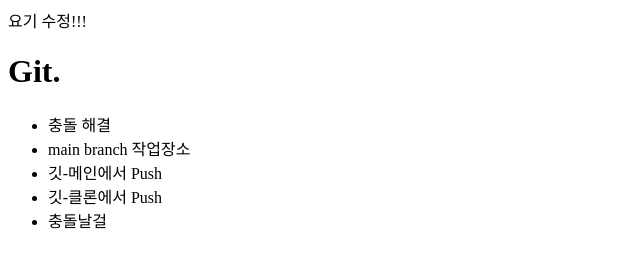
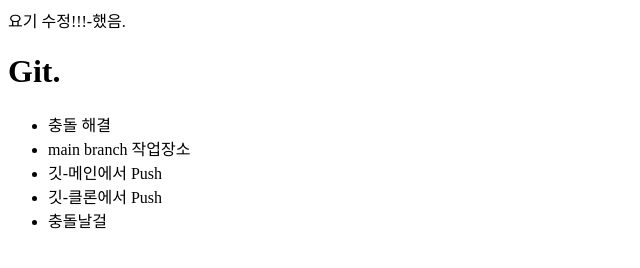
Before and after one commit to finelee1119/git-work, a plain HTML site: page index.html in a window 1280 px wide. Shown: the full height of the page, 0-640 px from the left. Drawn offline with Linux system fonts and the light colour scheme.

Commit message:
#main-진짜 끝

```diff
--- a/index.html
+++ b/index.html
@@ -1,5 +1,5 @@
 <HTML>
-  요기 수정!!!
+  요기 수정!!!-했음.
   <Body>
     <header>
       <h1>Git.</h1>
```
